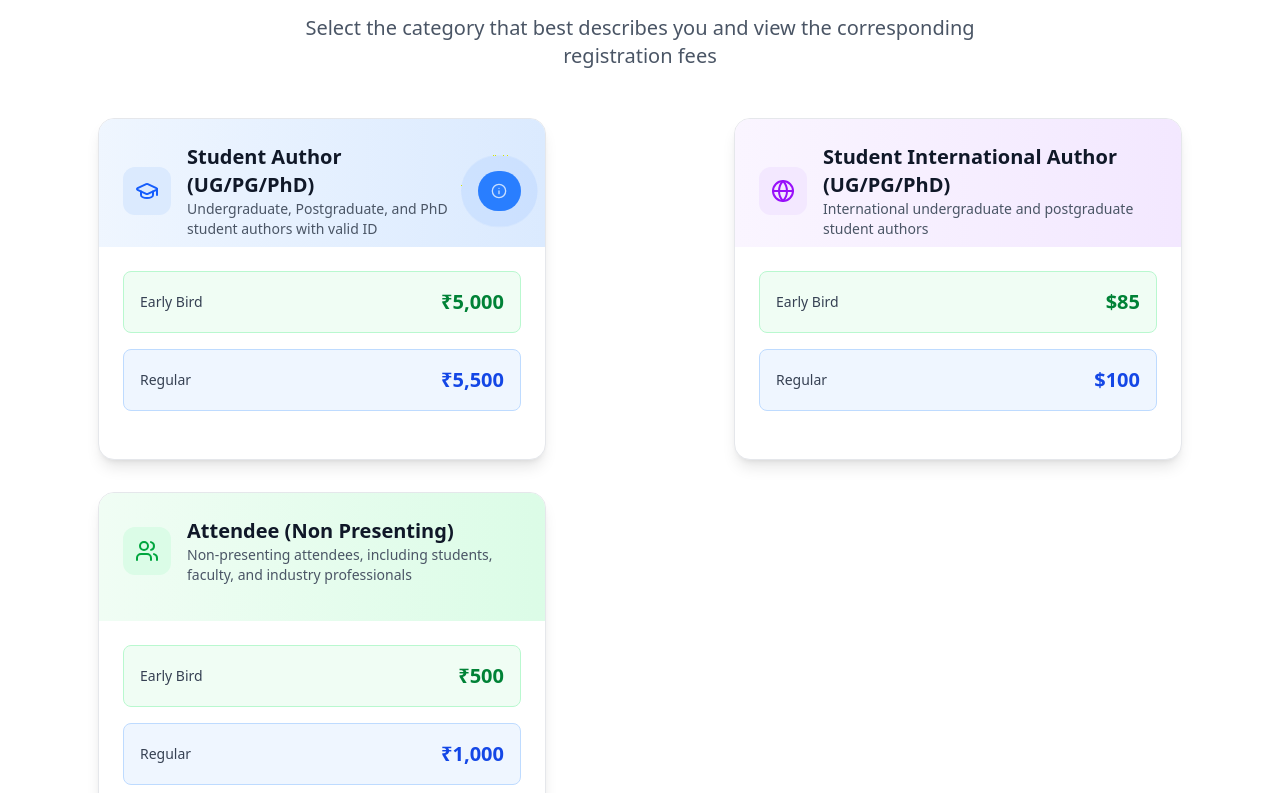
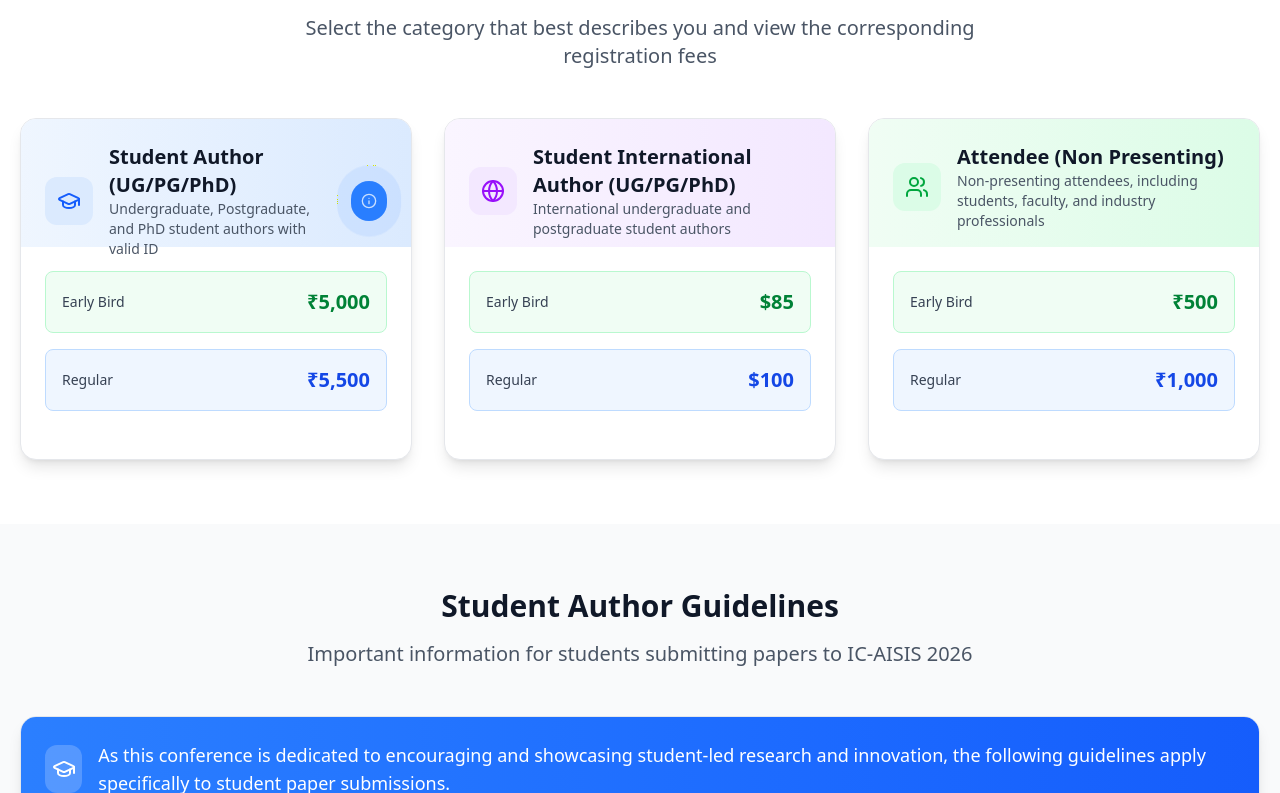
Before and after one commit to nandanpi/ic-aisis-25, a Next.js app: page /fee in a window 1280 px wide. Shown: the part 587-1380 px from the top of the page. Built offline with nearby package versions, Linux system fonts and the light colour scheme.

Commit message:
fix grid

```diff
--- a/src/app/fee/page.tsx
+++ b/src/app/fee/page.tsx
@@ -139,7 +139,7 @@
             </p>
           </div>
 
-          <div className="grid grid-cols-1 md:grid-cols-2 gap-8 justify-items-center">
+          <div className="grid grid-cols-1 md:grid-cols-3 gap-8 justify-items-center">
             {feeCategories.map((category, index) => {
               const colors =
                 colorClasses2[category.color as keyof typeof colorClasses2];
```
